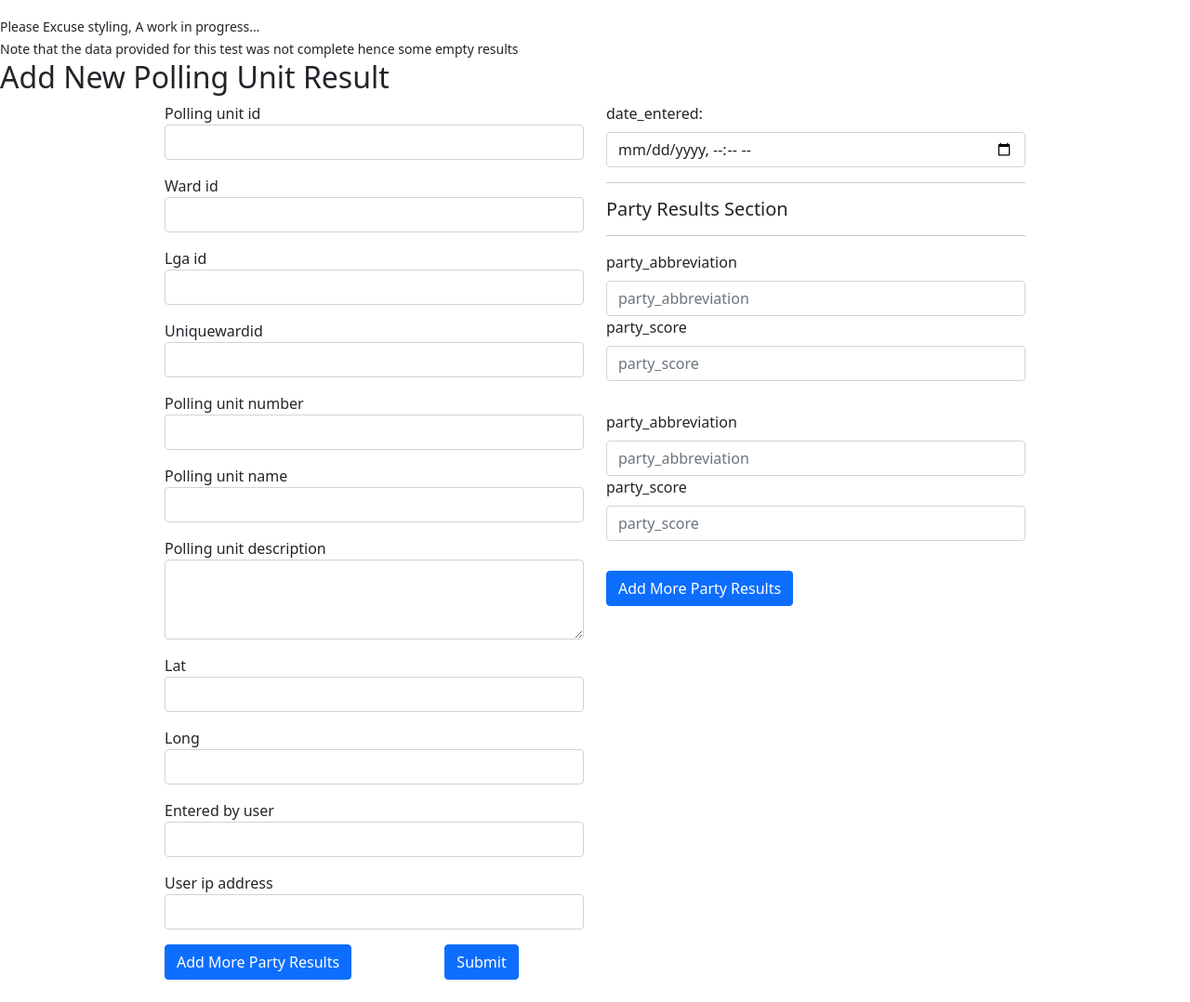
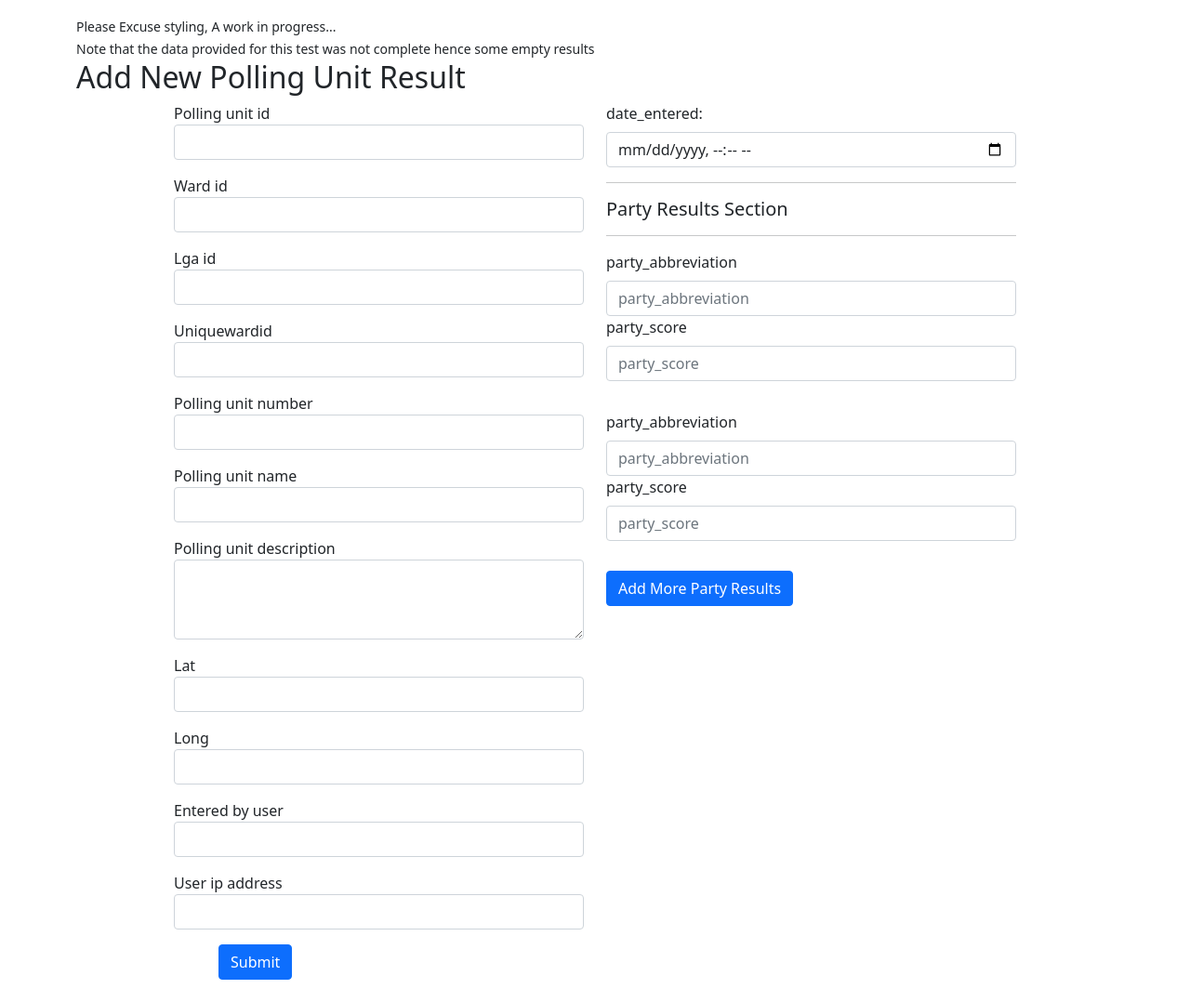
Before and after one commit to nonso-uj/bincomtest, a Django app: page /results/new-result/ in a window 1280 px wide. Shown: the part 128-1206 px from the top of the page at 93% size. Run offline with Django 3.2, Linux system fonts and the light colour scheme; some libraries are stand-ins or nearby versions.

Commit message:
prep for render.com2

```diff
--- a/result/templates/result/new-result.html
+++ b/result/templates/result/new-result.html
@@ -80,7 +80,7 @@
             <span class="form-text text-danger mt-4">{{form.errors}}</span>
             {% endif %}
 
-            <button class="btn btn-primary me-5" type="button" id="add">Add More Party Results</button>
+            <!-- <button class="btn btn-primary me-5" type="button" id="add">Add More Party Results</button> -->
 
             <input type="submit" value="Submit" class="btn btn-primary ms-5">
         </form>
--- a/templates/base.html
+++ b/templates/base.html
@@ -13,6 +13,9 @@
 
 </head>
 <body>
+
+    <div class="container">
+
         <nav>
             <ul class="text-center lean">
                 <a href="{% url 'lga' %}">
@@ -31,10 +34,12 @@
         </nav>
         <small class="text-center">Please Excuse styling, A work in progress...</small><br>
         <small class="text-center">Note that the data provided for this test was not complete hence some empty results</small>
+
         {% block content %}
 
         {% endblock %}
 
+    </div>
 
     <script src="{% static 'js/jquery.js' %}"></script>
     <script src="{% static 'js/bootstrap.bundle.min.js' %}"></script>
```
Lines whose indentation alone changed are shown as unchanged.
